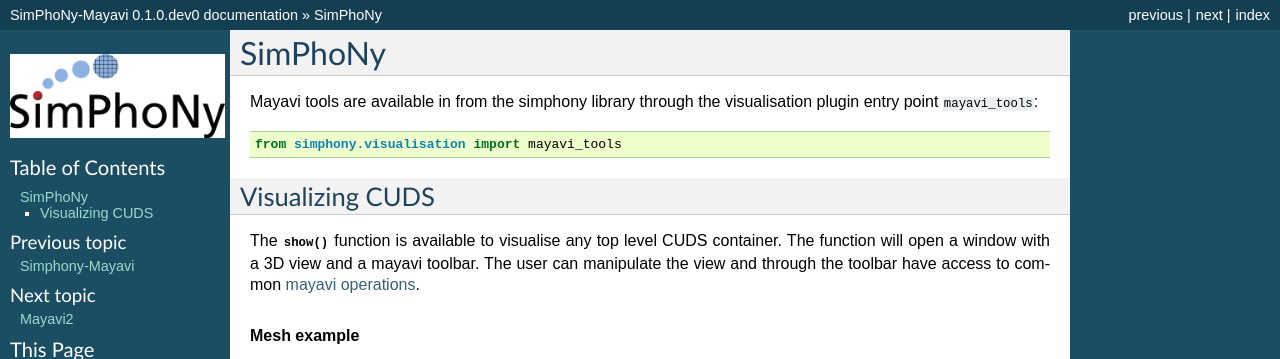
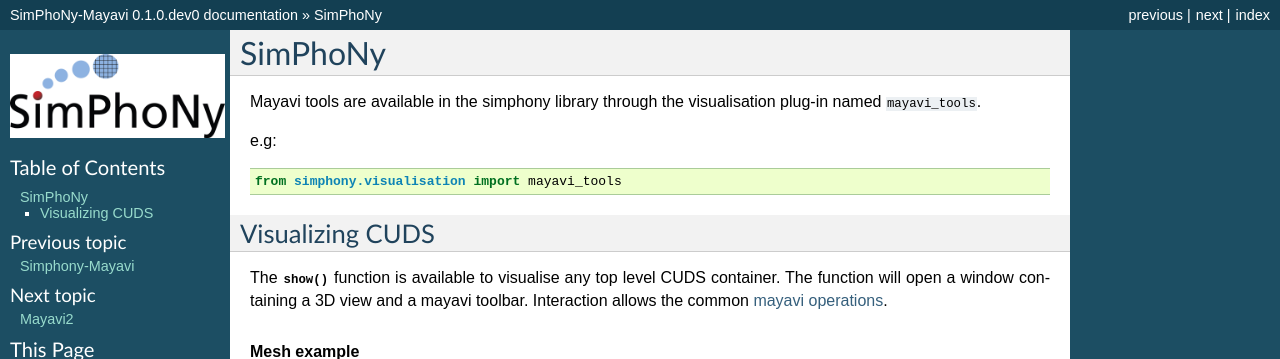
Before and after one commit to simphony/simphony-mayavi, a Sphinx documentation site: the page built from doc/source/simphony.rst, in a window 1280 px wide and 900 px high, cut to the strip 0-359 px from the top of the window. Built offline with Sphinx 7.4.7, drawn with Linux system fonts in a browser that asks for light colours.

Commit message:
fix typos and errors and update documentation

```diff
--- a/doc/source/api/plugin.rst
+++ b/doc/source/api/plugin.rst
@@ -1,7 +1,8 @@
 Plugin module
 =============
 
-This module is available as a visualisation plug-in for the simphony framework and provides a
-set of tools to visualize CUDS objects.
+This module ``simphony_mayavi.plugin` provides a set of tools to
+visualize CUDS objects. The tools are also available as a visualisation
+plug-in to the simphony library.
 
 .. autofunction:: simphony_mayavi.show.show
--- a/doc/source/api/sources.rst
+++ b/doc/source/api/sources.rst
@@ -23,9 +23,9 @@
 
    ~utils.cell_array_slicer
 
-.. rubric:: Implementation
+Description
+-----------
 
------
 
 .. autoclass:: simphony_mayavi.sources.particles_source.ParticlesSource
      :members:
--- a/doc/source/simphony.rst
+++ b/doc/source/simphony.rst
@@ -2,20 +2,20 @@
 ========
 
 
-Mayavi tools are available in from the simphony library through the
-visualisation plugin entry point ``mayavi_tools``::
+Mayavi tools are available in the simphony library through the
+visualisation plug-in named ``mayavi_tools``.
+
+e.g::
 
   from simphony.visualisation import mayavi_tools
-
 
 Visualizing CUDS
 ----------------
 
 The :func:`~simphony_mayavi.show.show` function is available to
 visualise any top level CUDS container. The function will open a
-window with a 3D view and a mayavi toolbar. The user can manipulate
-the view and through the toolbar have access to common `mayavi
-operations`_.
+window containing a 3D view and a mayavi toolbar. Interaction
+allows the common `mayavi operations`_.
 
 .. rubric:: Mesh example
 
```
Also changed, not shown: doc/source/mayavi2.rst (+4 -3 lines), 2 other files.
